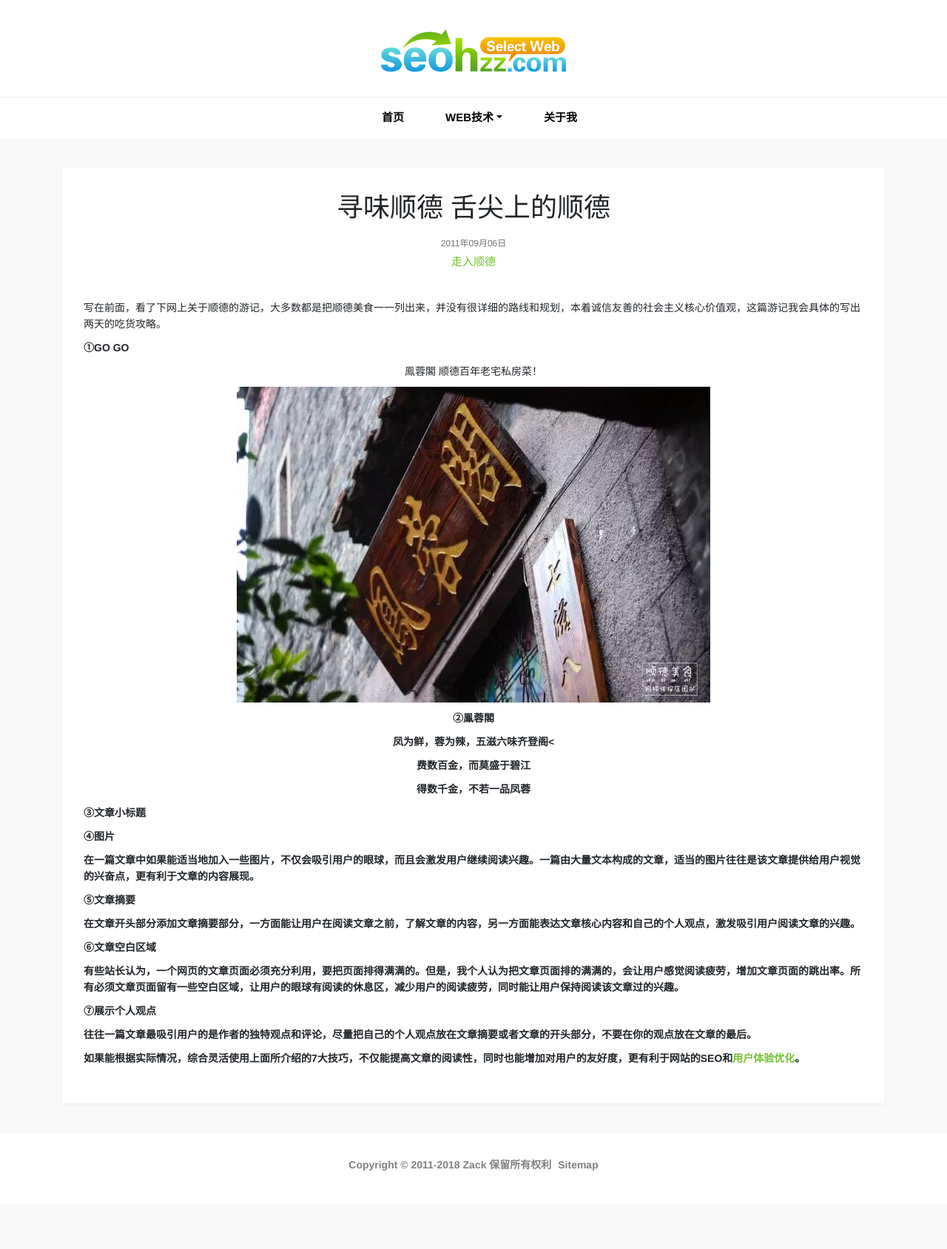
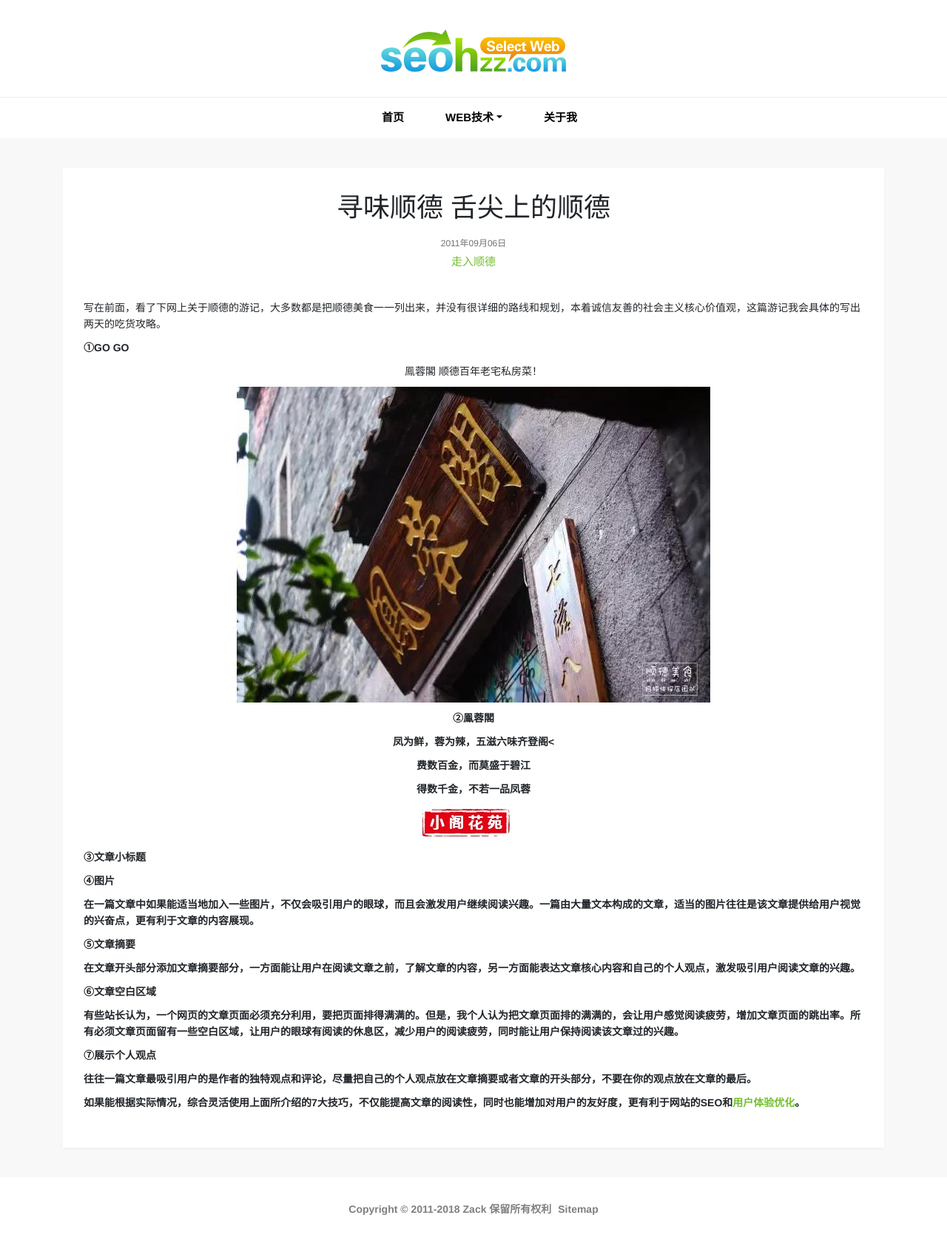
Before and after one commit to LeoQihao/LeoQihao.github.io, a Jekyll site: the page built from ueo/_posts/2011-09-06-web-read-skill.html, in a window 1280 px wide. Shown: the whole page at 74% size. Built offline with Jekyll 4.4.1, drawn with Linux system fonts in a browser that asks for light colours; before the commit the page ends 1629 px from its top, so only the background shows below that.

Commit message:
Update 2011-09-06-web-read-skill.html

```diff
--- a/ueo/_posts/2011-09-06-web-read-skill.html
+++ b/ueo/_posts/2011-09-06-web-read-skill.html
@@ -19,6 +19,7 @@
 <p align="center">凤为鲜，蓉为辣，五滋六味齐登阁<</p>
 <p align="center">费数百金，而莫盛于碧江</p>
 <p align="center">得数千金，不若一品凤蓉</p>
+ <p align="center"><img class="img-fluid" alt="Select Web文章列表" src="{{ site.url }}/images/ueo/2.jpg"></p>
 
 <p><b>③文章小标题</b></p>
 <p></p>
```
